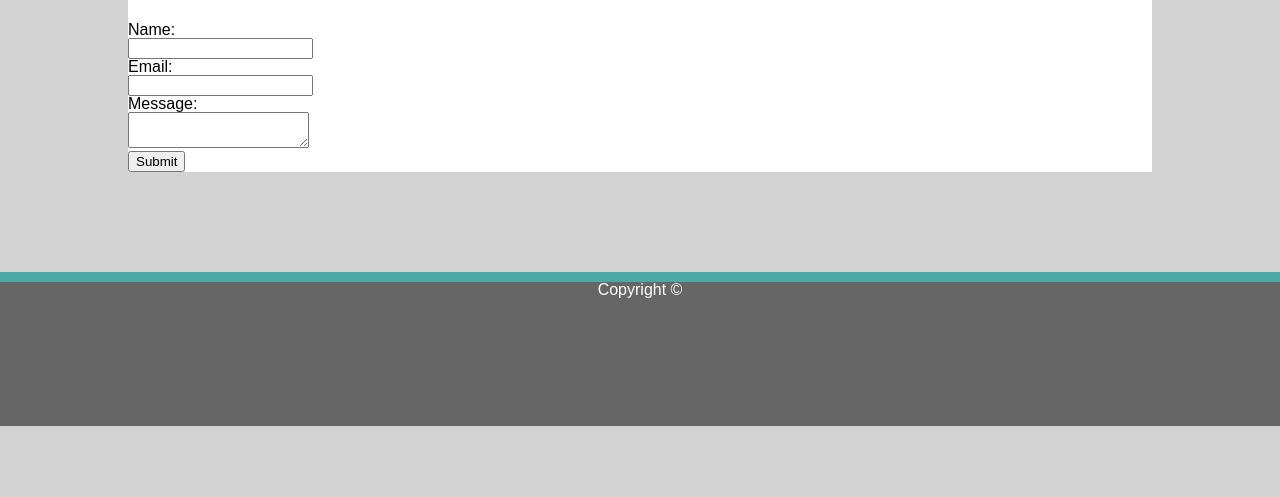
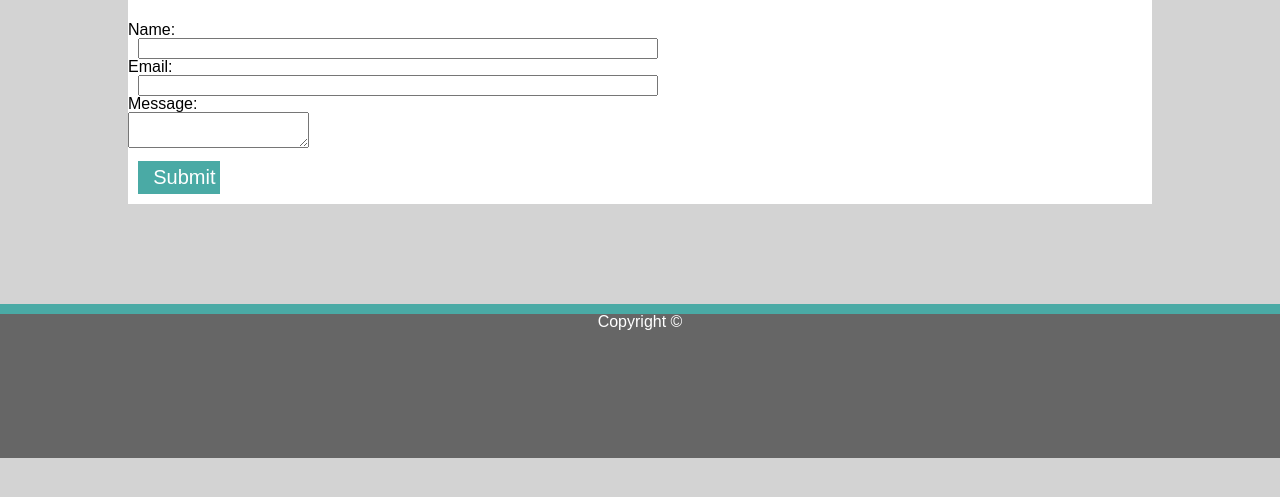
Before and after one commit to tylerlenick/Basic-Portfolio, a plain HTML site: page contact.html in a window 1280 px wide. Shown: the part 225-722 px from the top of the page. Drawn offline with Linux system fonts and the light colour scheme.

Commit message:
edited contact page

```diff
--- a/assets/css/style.css
+++ b/assets/css/style.css
@@ -108,6 +108,11 @@ p {
     display: inline-block;
 }
 
+input {
+    width: 50%;
+    margin: 0 10px;
+}
+
 footer {
     text-align: center;
     background-color: #666666;
@@ -119,3 +124,25 @@ footer {
 #copyright {
     padding-top: 100%;
 }
+
+#submit {
+    background-color: #4aaaa5;
+    color: #ffffff;
+    margin: 1%;
+    font-size: 20px;
+    padding: 5px 15px;
+    /* transition-duration: 1s; */
+    border: 0px;
+    width: 8%;
+}
+
+#submit:hover {
+    background-color:#ffffff;
+    color: #4aaaa5;
+    border: 1px groove #4aaaa5;
+    transition-duration: 1s;
+}
+
+textarea {
+
+}
--- a/contact.html
+++ b/contact.html
@@ -41,12 +41,12 @@
             <form>
 
                 Name:<br>
-                <input type="text" name="name"><br>
+                <input type="text" class="input-box" name="name"><br>
                 Email:<br>
-                <input type="text" name="email"><br>
+                <input type="text" class="input-box" name="email"><br>
                 Message:<br>
                 <textarea name="msg"></textarea><br>
-                <input type="submit" value="Submit">
+                <input type="submit" id="submit" value="Submit">
 
 
             </form>
```
